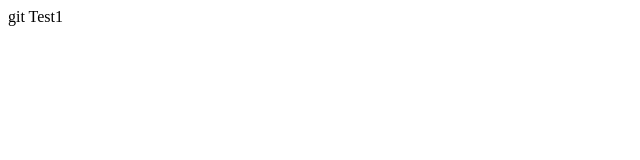
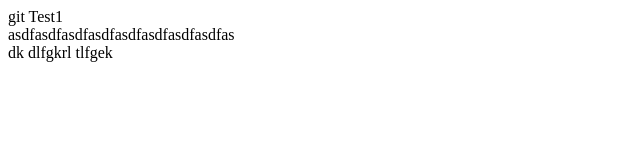
Before and after one commit to GyuHyunA/testgit, a plain HTML site: page index.html in a window 1280 px wide. Shown: the whole page, without its empty margins (0-640 px from the left). Drawn offline with Linux system fonts and the light colour scheme.

Commit message:
rnlcksgdk

```diff
--- a/index.html
+++ b/index.html
@@ -7,5 +7,7 @@
 </head>
 <body>
     <div>git Test1</div>
+    <div>asdfasdfasdfasdfasdfasdfasdfasdfas</div>
+    <div>dk dlfgkrl tlfgek</div>
 </body>
 </html>
```
